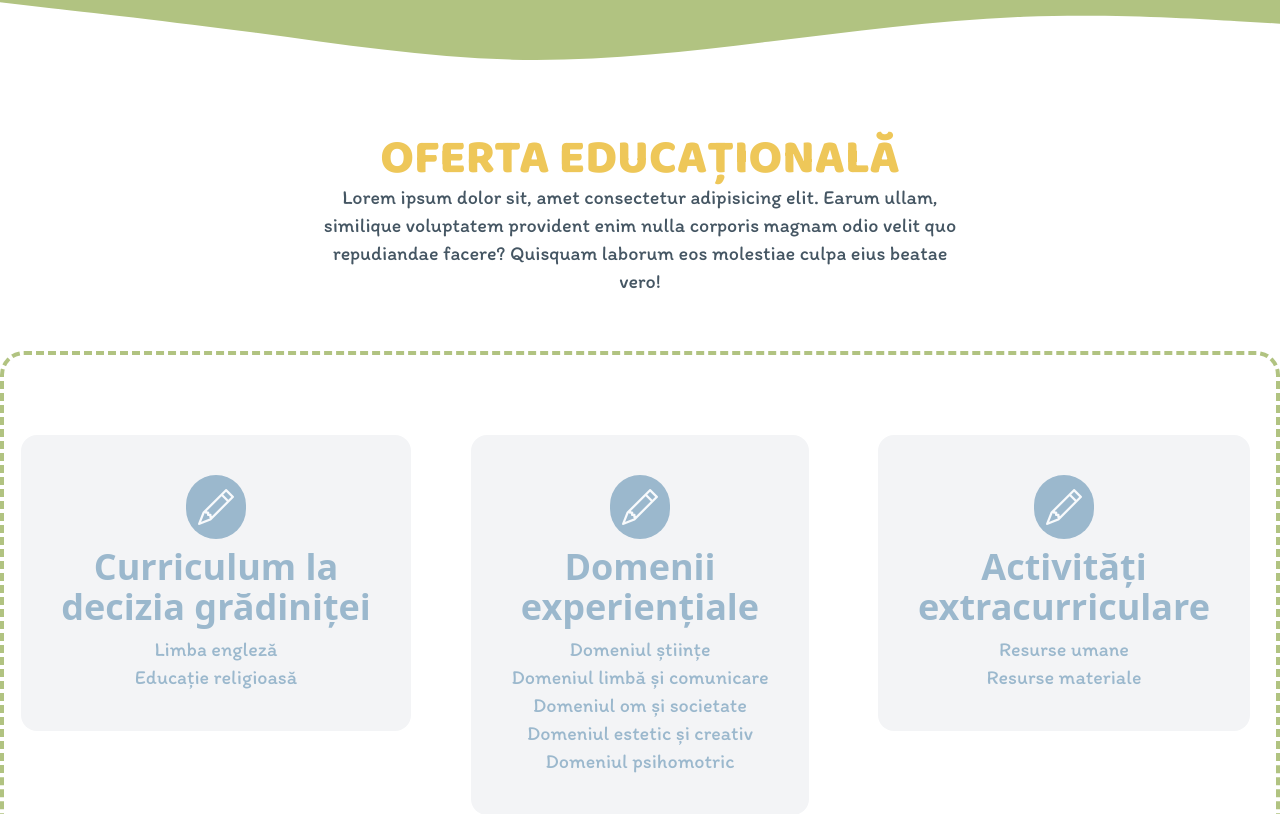
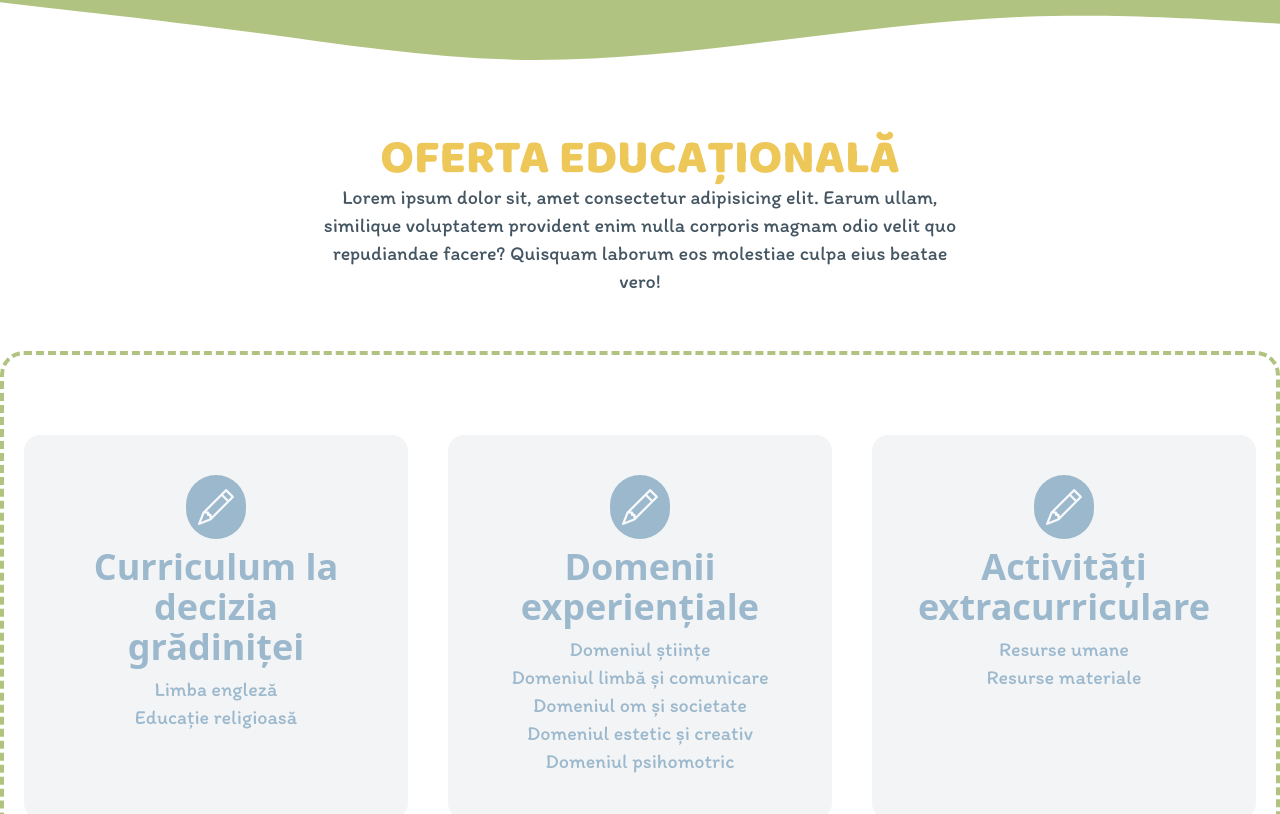
Before and after one commit to DenisWithOneN/gradi-elim, a Vue app: page /#/ in a window 1280 px wide. Shown: the part 3746-4560 px from the top of the page. Built offline with nearby package versions, Linux system fonts and the light colour scheme; a web font is replaced by a local one.

Commit message:
updated educational offer card dimensions

```diff
--- a/src/components/home/EducationalOffer.vue
+++ b/src/components/home/EducationalOffer.vue
@@ -26,7 +26,7 @@ const offers = [
 ];
 </script>
 <template>
-  <section class="container mx-auto flex flex-col items-center">
+  <section class="mx-auto flex flex-col items-center ">
     <h2 class="text-5xl text-center font-black uppercase font-heading text-yellow">
       oferta educațională
     </h2>
@@ -38,9 +38,9 @@ const offers = [
 
     <!-- content container -->
     <div
-      class="flex flex-col lg:flex-row border-4 space-y-20 lg:space-y-0 border-green border-dashed rounded-3xl container px-auto py-20 my-14">
+      class="flex flex-col lg:flex-row border-4 space-y-20 lg:space-y-0 border-green border-dashed rounded-3xl container mx-auto py-20 my-14">
       <div v-for="(offer, index) in offers" :key="index" class="flex flex-col items-center container mx-auto">
-        <div class="flex flex-col items-center bg-gray-100 p-10 rounded-2xl">
+        <div class="flex flex-col items-center bg-gray-100 p-10 rounded-2xl h-96 w-96">
           <i :class="offer.icon" class="text-4xl mb-2 text-white bg-lightblue p-3 rounded-full"></i>
           <h3 class="text-3xl lg:text-4xl font-semibold mb-2 text-center text-lightblue" v-html="offer.title"></h3>
           <div class="flex flex-col">
```
